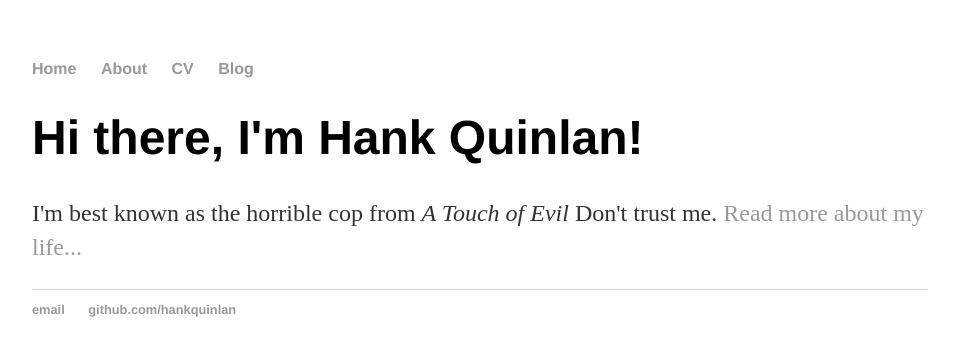
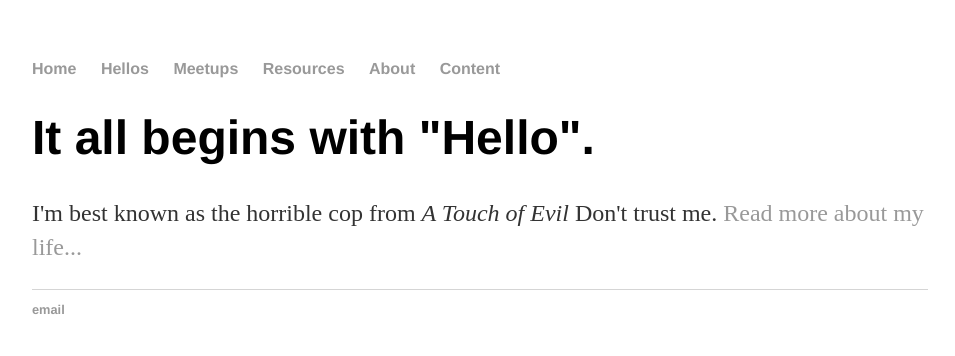
Before and after one commit to ahundredhellos/ahundredhellos.github.io, a Jekyll site: the page built from index.html, in a window 1280 px wide. Shown: the top 356 px of the page, without its empty margins (160-1115 px from the left). Built offline with Jekyll 4.4.1, drawn with Linux system fonts in a browser that asks for light colours.

Commit message:
Update index.html

```diff
--- a/index.html
+++ b/index.html
@@ -1,30 +1,8 @@
-<!DOCTYPE html>
-<html>
-	<head>
-		<title>Hank Quinlan, Horrible Cop</title>
-		<!-- link to main stylesheet -->
-		<link rel="stylesheet" type="text/css" href="/css/main.css">
-	</head>
-	<body>
-		<nav>
-    		<ul>
-        		<li><a href="/">Home</a></li>
-	        	<li><a href="/about">About</a></li>
-        		<li><a href="/cv">CV</a></li>
-        		<li><a href="/blog">Blog</a></li>
-    		</ul>
-		</nav>
-		<div class="container">
-    		<div class="blurb">
-        		<h1>Hi there, I'm Hank Quinlan!</h1>
-				<p>I'm best known as the horrible cop from <em>A Touch of Evil</em> Don't trust me. <a href="/about">Read more about my life...</a></p>
-    		</div><!-- /.blurb -->
-		</div><!-- /.container -->
-		<footer>
-    		<ul>
-        		<li><a href="mailto:hankquinlanhub@gmail.com">email</a></li>
-        		<li><a href="https://github.com/hankquinlan">github.com/hankquinlan</a></li>
-			</ul>
-		</footer>
-	</body>
-</html>
+---
+layout: default
+title: a hundred hellos
+---
+<div class="blurb">
+	<h1>It all begins with "Hello".</h1>
+	<p>I'm best known as the horrible cop from <em>A Touch of Evil</em> Don't trust me. <a href="/about">Read more about my life...</a></p>
+</div><!-- /.blurb -->
```
